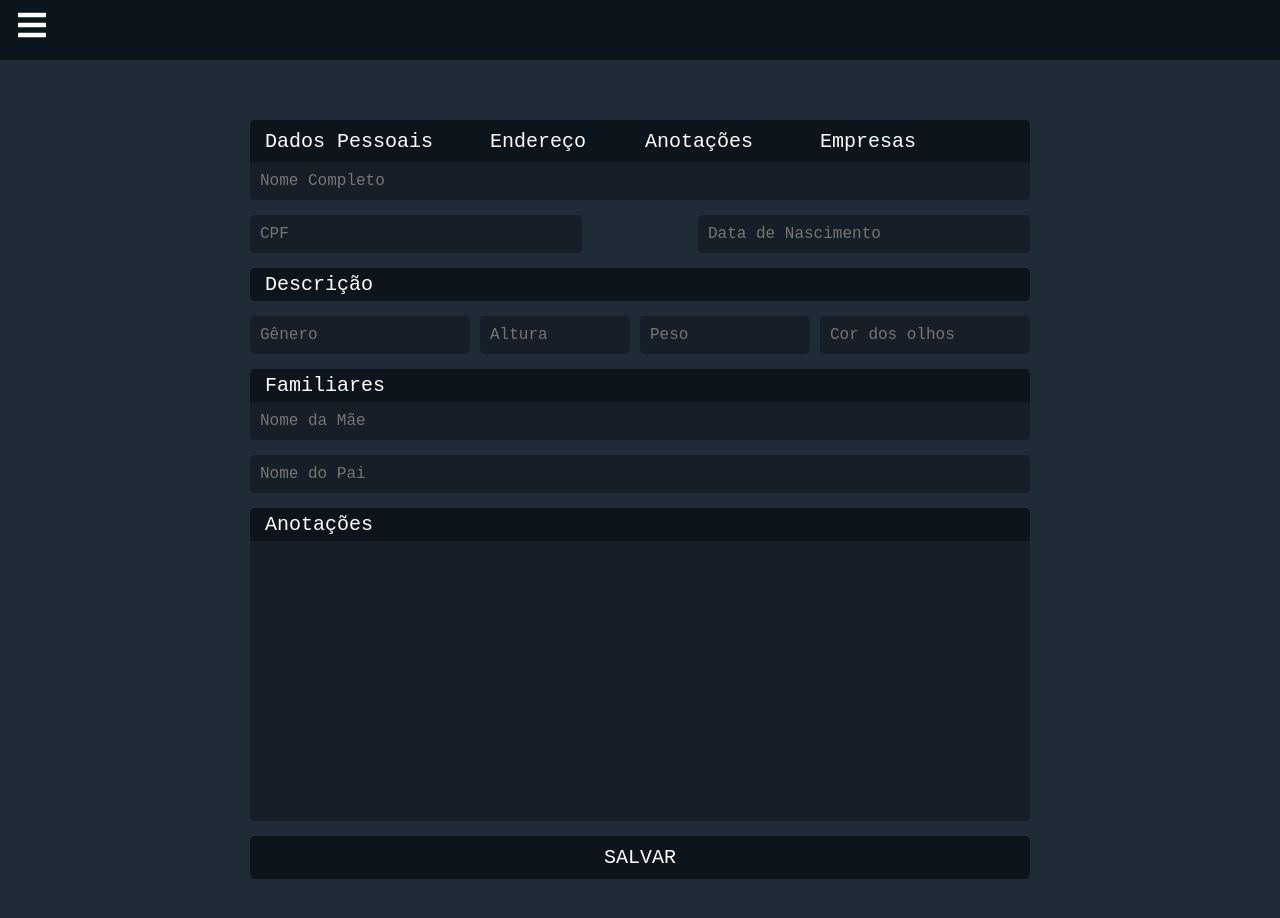
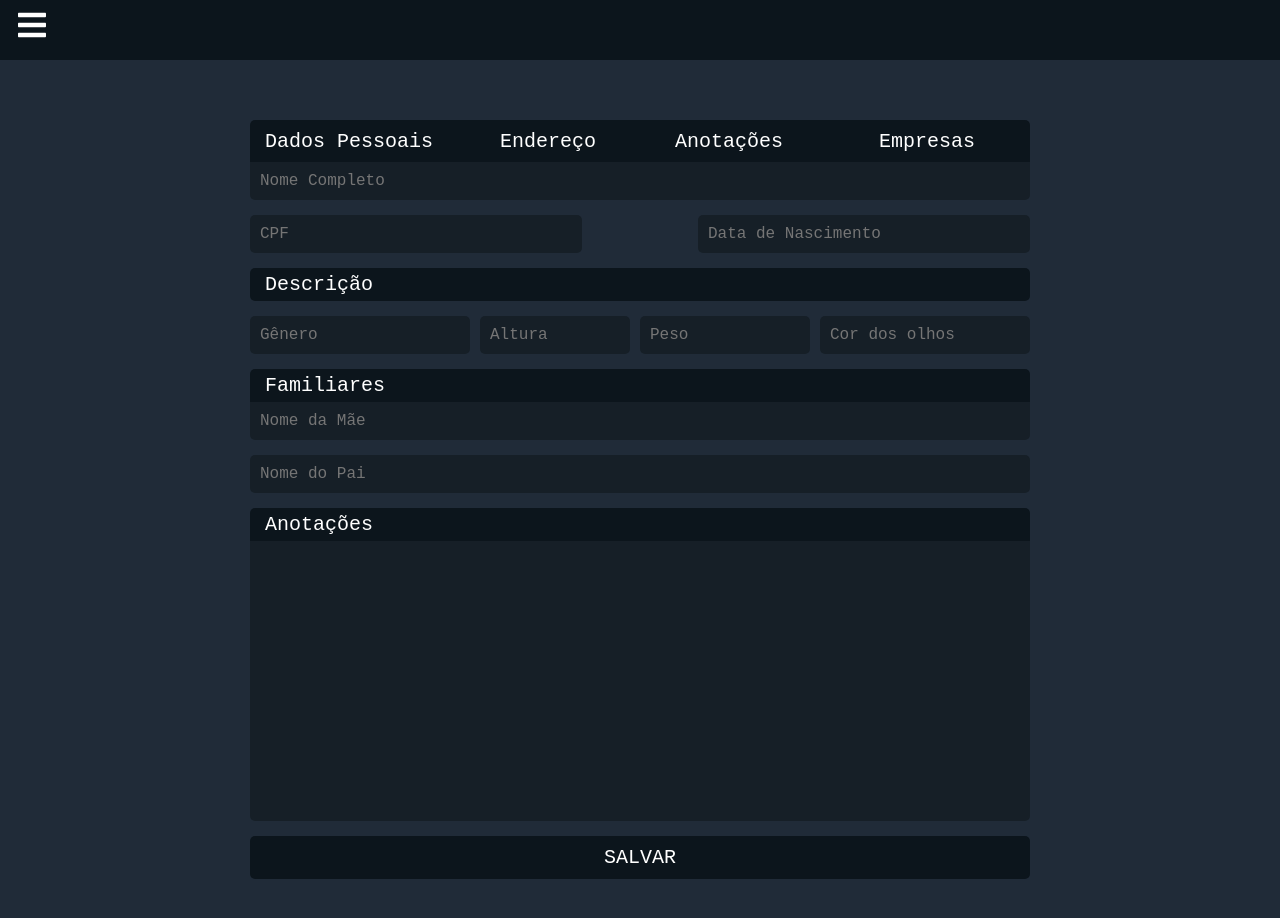
Before and after one commit to Igor-Cavalera/whoAreYou, a React (Create React App) app: page /Forms in a window 1280 px wide. Shown: the top 918 px of the page. Built offline with nearby package versions, Linux system fonts and the light colour scheme.

Commit message:
centralizando-abas

```diff
--- a/src/index.css
+++ b/src/index.css
@@ -65,7 +65,7 @@ label {
 .aba-endereco {
   all: unset;
   width: 130px;
-  padding: 10px 0 10px 25px;
+  padding: 10px 0 10px 35px;
   border-radius: 5px;
   color: #ffffff;
   font-size: 20px;
@@ -74,7 +74,7 @@ label {
 .aba-notas {
   all: unset;
   width: 150px;
-  padding: 10px 0 10px 25px;
+  padding: 10px 0 10px 45px;
   border-radius: 5px;
   color: #ffffff;
   font-size: 20px;
@@ -82,8 +82,8 @@ label {
 
 .aba-empresas {
   all: unset;
-  width: 210px;
-  padding: 10px 0 10px 25px;
+  width: 150px;
+  padding: 10px 0 10px 54px;
   border-radius: 5px;
   color: #ffffff;
   font-size: 20px;
```
